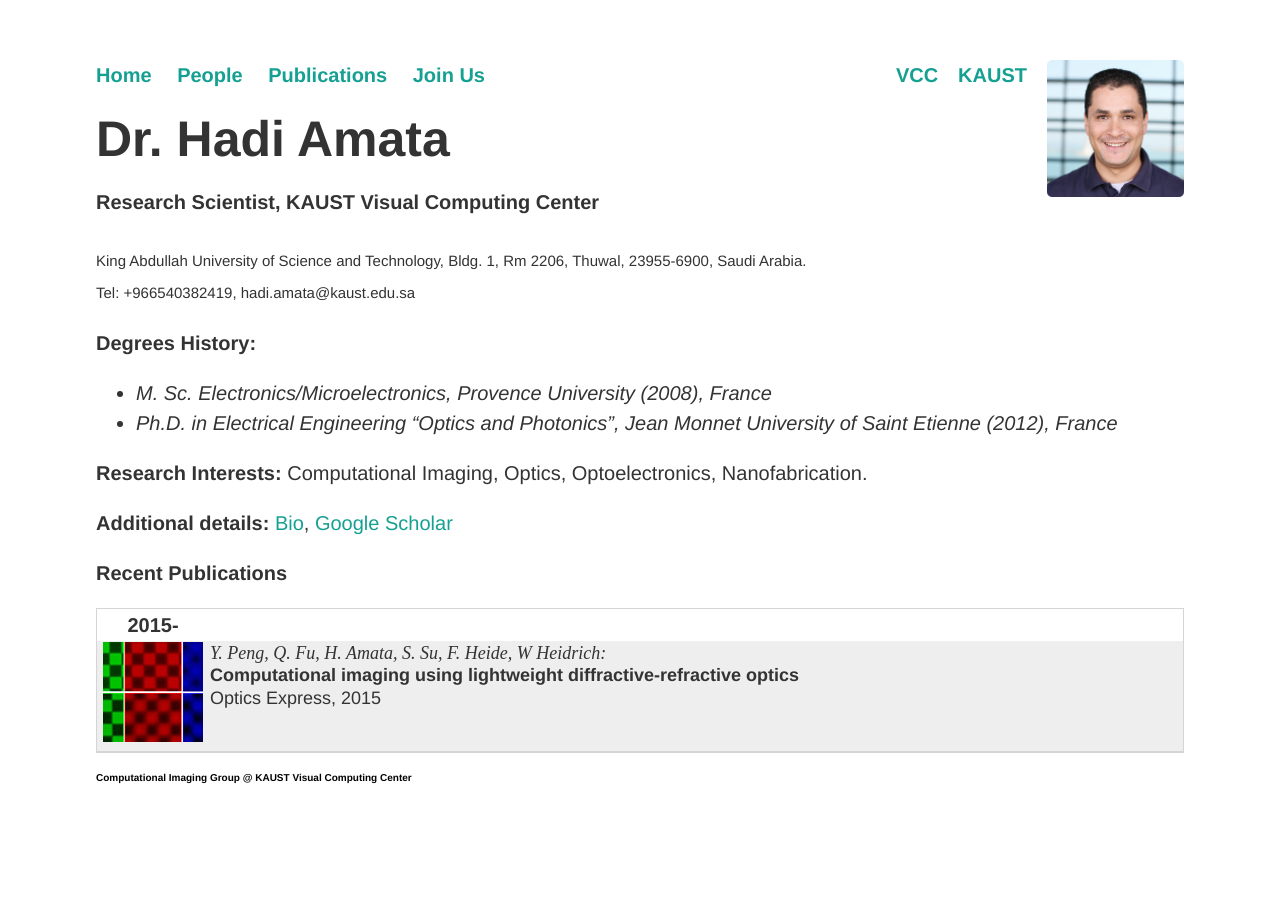
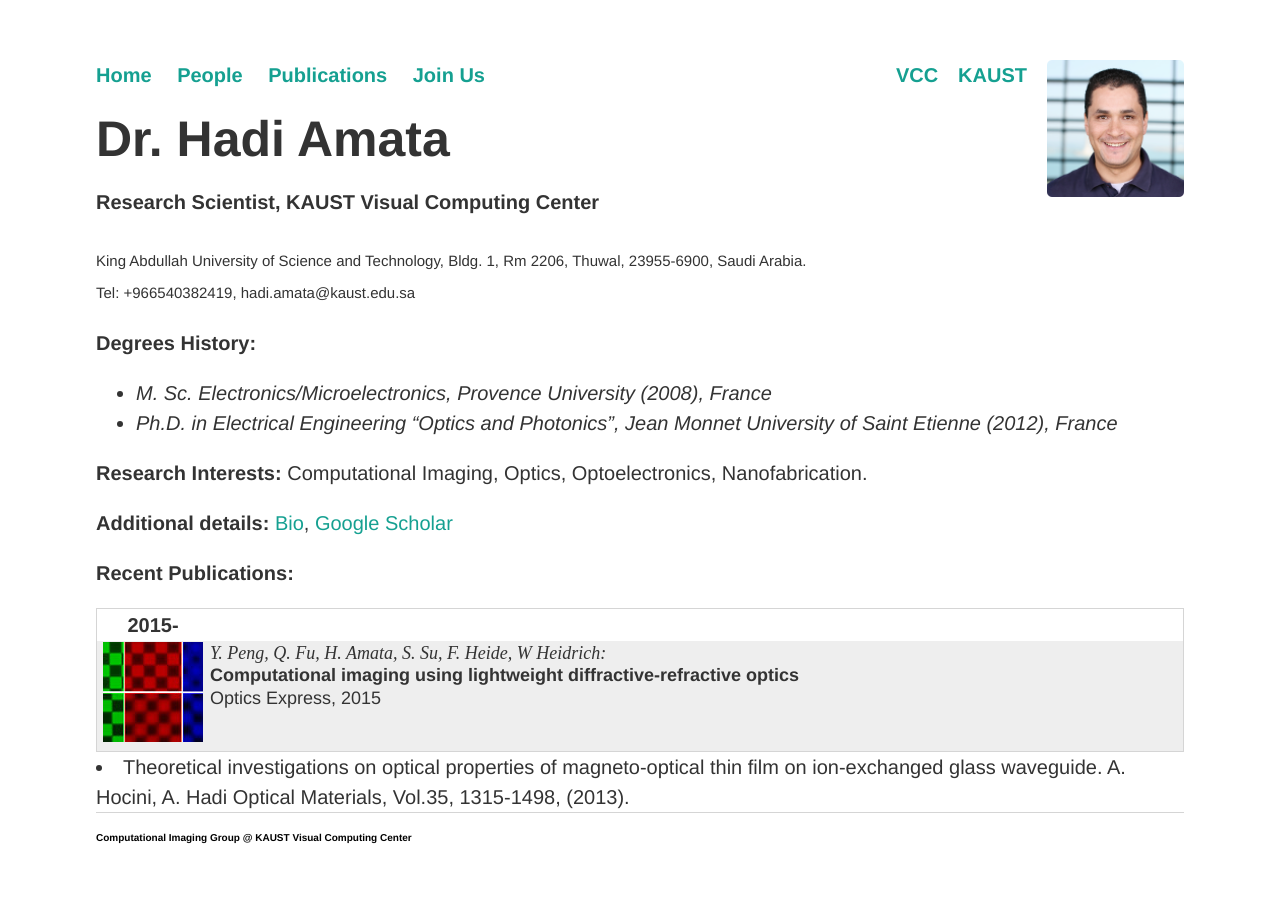
Before and after one commit to vccimaging/vccimaging.github.io, a Jekyll site: the page built from People/amatah/index.html, in a window 1280 px wide. Built offline with Jekyll 4.4.1, drawn with Linux system fonts in a browser that asks for light colours.

Commit message:
Update index.html

```diff
--- a/People/amatah/index.html
+++ b/People/amatah/index.html
@@ -20,5 +20,8 @@ height: 137
 
 <b>Additional details:</b> <a href=bio>Bio</a>, <a href="https://scholar.google.com/citations?user=kFEjhpsAAAAJ">Google Scholar</a> <p>
 
-<b>Recent Publications</b> <p>
+<b>Recent Publications: </b> <p>
  {% include publicationlist.html name="H. Amata" minYear=2015 %}
+<li> Theoretical investigations on optical properties of magneto-optical thin film on ion-exchanged glass waveguide.
+A. Hocini, A. Hadi
+Optical Materials, Vol.35, 1315-1498, (2013).</li>
```
